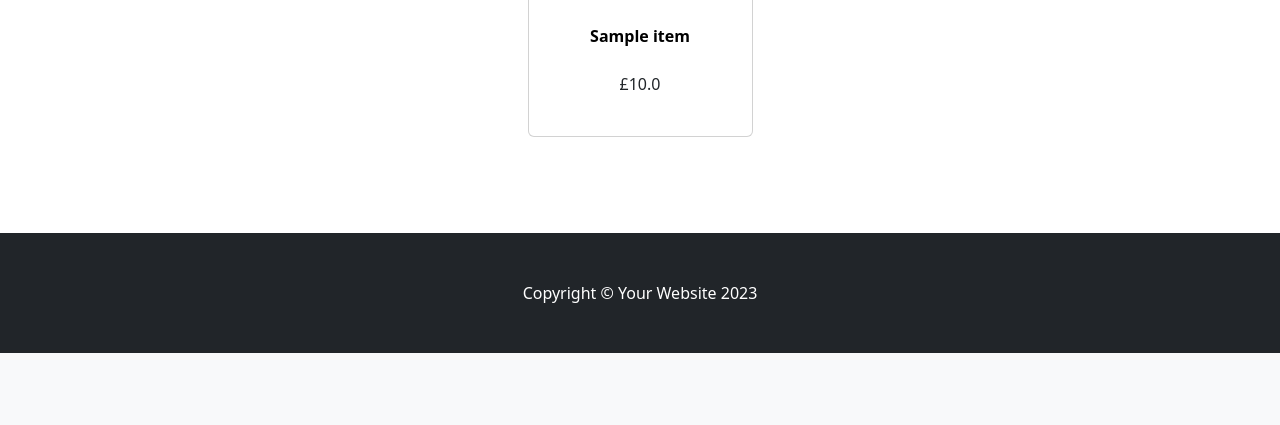
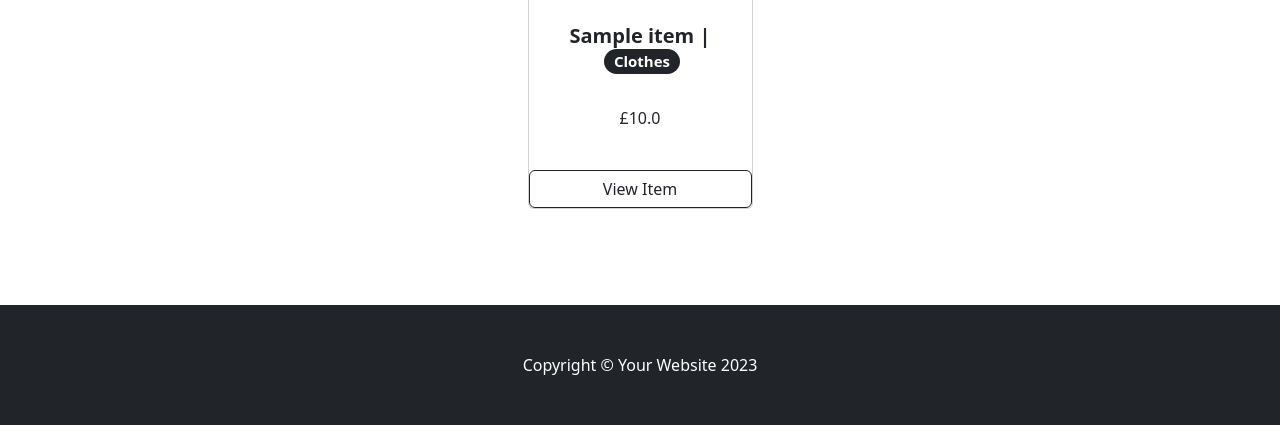
Before and after one commit to Cmorgan21/pole-haven, a Django app: page / in a window 1280 px wide. Shown: the part 474-899 px from the top of the page. Before the commit the page ends 827 px from the top, so only its background shows below. Run offline with Django 4.2, Linux system fonts and the light colour scheme; tables that the repository leaves empty hold one stand-in row (values such as "Sample post"); some libraries are stand-ins or nearby versions.

Commit message:
add styling and catergory to store cards

```diff
--- a/store/models.py
+++ b/store/models.py
@@ -38,6 +38,10 @@ class Item(models.Model):
             'slug': self.slug
         })
 
+    def get_category_display_name(self):
+        # Get the display name for the category
+        return dict(ITEM_CATEGORY)[self.category]
+
 class OrderItem(models.Model):
     user = models.ForeignKey(settings.AUTH_USER_MODEL, on_delete=models.CASCADE)
     item = models.ForeignKey(Item, on_delete=models.CASCADE)
--- a/store/templates/store/home.html
+++ b/store/templates/store/home.html
@@ -14,13 +14,16 @@
                         <div class="card-body p-4">
                             <div class="text-center">
                                 <!-- Product name-->
-                                <a class="fw-bolder" href="{% url 'store:item_detail' slug=item.slug %}">{{ item.title }}</a>
+                                <h5 class="fw-bolder">{{ item.title }} |<span class="badge bg-dark text-white ms-1 rounded-pill">{{ item.get_category_display_name }}</span></h5>
                             </div>
                         </div>
                         <!-- Product actions-->
                         <div class="card-footer p-4 pt-0 border-top-0 bg-transparent">
                             <p class="text-center">£{{ item.price }}</p>
                         </div>
+                        <a class="btn btn-outline-dark" href="{% url 'store:item_detail' slug=item.slug %}">
+                            View Item
+                        </a>
                     </div>
                 </div>
             {% endfor %}
--- a/templates/base.html
+++ b/templates/base.html
@@ -44,13 +44,11 @@
                 {% if user.is_authenticated %}
                 <p class="m-sm-2"> Welcome {{ user }}</p>
                 {% endif %}
-                <form class="d-flex">
                     <a class="btn btn-outline-dark" href="{% url 'store:order-summary' %}">
                         <i class="bi-cart-fill me-1"></i>
                         Cart
                         <span class="badge bg-dark text-white ms-1 rounded-pill">{{ request.user|cart_item_count }}</span>
                     </a>
-                </form>
             </div>
         </div>
     </nav>
```
